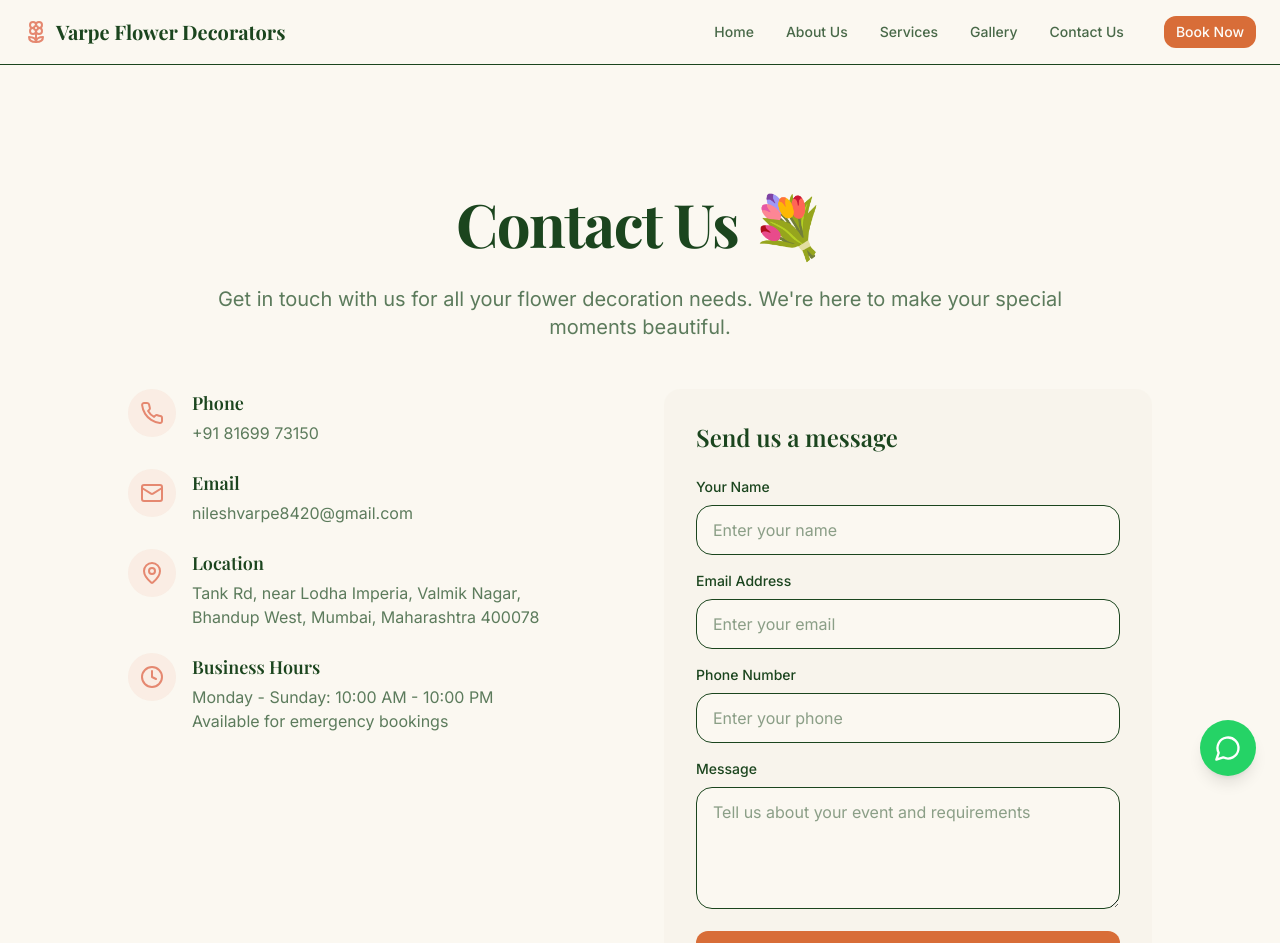
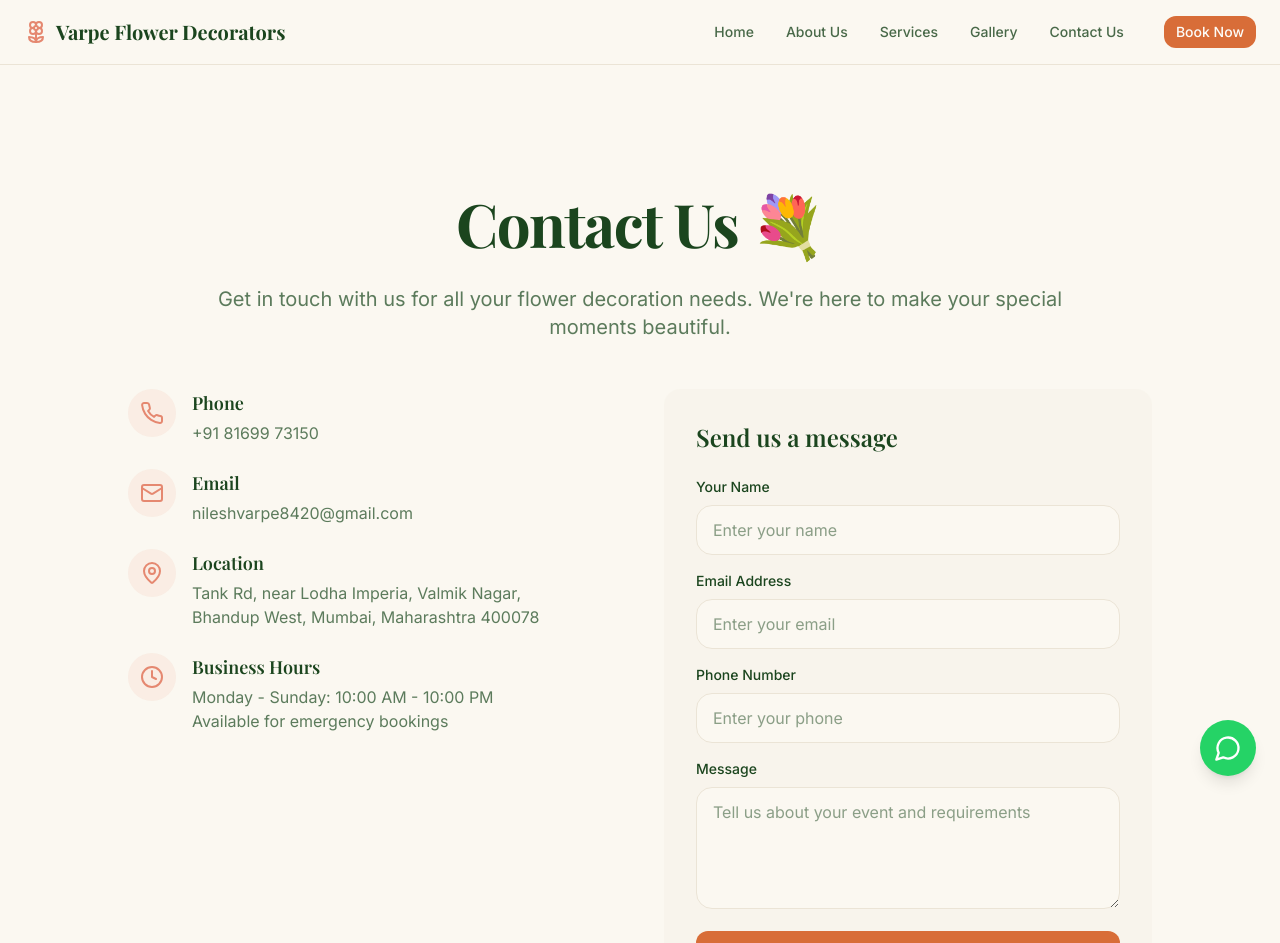
Before and after one commit to ShwetaEchake/v0-varpe-flower-decorators-website, a Next.js app: page /contact in a window 1280 px wide. Shown: the top 943 px of the page. Built offline with nearby package versions, Linux system fonts and the light colour scheme; a web font is replaced by a local one.

Commit message:
revert inline styles in contact, header, services, testimonials
Co-authored-by: Shweta Echake <95959720+ShwetaEchake@users.noreply.github.com>

```diff
--- a/app/contact/page.tsx
+++ b/app/contact/page.tsx
@@ -89,8 +89,7 @@ export default function ContactPage() {
                     <input
                       type="text"
                       id="name"
-                      className="w-full rounded-lg border bg-background px-4 py-3 text-foreground focus:outline-none focus:ring-2 focus:ring-accent"
-                      style={{ borderColor: 'hsl(var(--border))' }}
+                      className="w-full rounded-lg border border-border bg-background px-4 py-3 text-foreground focus:outline-none focus:ring-2 focus:ring-accent"
                       placeholder="Enter your name"
                     />
                   </div>
@@ -102,8 +101,7 @@ export default function ContactPage() {
                     <input
                       type="email"
                       id="email"
-                      className="w-full rounded-lg border bg-background px-4 py-3 text-foreground focus:outline-none focus:ring-2 focus:ring-accent"
-                      style={{ borderColor: 'hsl(var(--border))' }}
+                      className="w-full rounded-lg border border-border bg-background px-4 py-3 text-foreground focus:outline-none focus:ring-2 focus:ring-accent"
                       placeholder="Enter your email"
                     />
                   </div>
@@ -115,8 +113,7 @@ export default function ContactPage() {
                     <input
                       type="tel"
                       id="phone"
-                      className="w-full rounded-lg border bg-background px-4 py-3 text-foreground focus:outline-none focus:ring-2 focus:ring-accent"
-                      style={{ borderColor: 'hsl(var(--border))' }}
+                      className="w-full rounded-lg border border-border bg-background px-4 py-3 text-foreground focus:outline-none focus:ring-2 focus:ring-accent"
                       placeholder="Enter your phone"
                     />
                   </div>
@@ -128,8 +125,7 @@ export default function ContactPage() {
                     <textarea
                       id="message"
                       rows={4}
-                      className="w-full rounded-lg border bg-background px-4 py-3 text-foreground focus:outline-none focus:ring-2 focus:ring-accent"
-                      style={{ borderColor: 'hsl(var(--border))' }}
+                      className="w-full rounded-lg border border-border bg-background px-4 py-3 text-foreground focus:outline-none focus:ring-2 focus:ring-accent"
                       placeholder="Tell us about your event and requirements"
                     ></textarea>
                   </div>
--- a/components/header.tsx
+++ b/components/header.tsx
@@ -10,7 +10,7 @@ export default function Header() {
   const [mobileMenuOpen, setMobileMenuOpen] = useState(false)
 
   return (
-    <header className="sticky top-0 z-50 bg-background/95 backdrop-blur-sm border-b" style={{ borderBottomColor: 'hsl(var(--border))' }}>
+    <header className="sticky top-0 z-50 bg-background/95 backdrop-blur-sm border-b border-border">
       <div className="container mx-auto px-4 md:px-6">
         <div className="flex h-16 items-center justify-between">
           {/* Logo */}
@@ -71,7 +71,7 @@ export default function Header() {
 
         {/* Mobile Navigation */}
         {mobileMenuOpen && (
-          <nav className="md:hidden py-4 border-t" style={{ borderTopColor: 'hsl(var(--border))' }}>
+          <nav className="md:hidden py-4 border-t border-border">
             <div className="flex flex-col gap-4">
               <Link
                 href="/"
--- a/components/services.tsx
+++ b/components/services.tsx
@@ -78,8 +78,7 @@ export default function Services() {
           {services.map((service, index) => (
             <Card
               key={index}
-              className="group overflow-hidden bg-card shadow-sm hover:shadow-xl transition-all duration-300"
-              style={{ borderColor: 'hsl(var(--border) / 0.5)' }}
+              className="group overflow-hidden border-border/50 bg-card shadow-sm hover:shadow-xl transition-all duration-300"
             >
               <CardContent className="p-0">
                 <div className="relative aspect-square overflow-hidden">
--- a/components/testimonials.tsx
+++ b/components/testimonials.tsx
@@ -31,7 +31,7 @@ export default function Testimonials() {
 
         <div className="grid gap-8 md:grid-cols-2 lg:grid-cols-3">
           {testimonials.map((testimonial, index) => (
-            <Card key={index} className="bg-card shadow-sm hover:shadow-lg transition-shadow" style={{ borderColor: 'hsl(var(--border) / 0.5)' }}>
+            <Card key={index} className="border-border/50 bg-card shadow-sm hover:shadow-lg transition-shadow">
               <CardContent className="p-8">
                 <div className="mb-4 flex gap-1">
                   {[...Array(5)].map((_, i) => (
@@ -39,7 +39,7 @@ export default function Testimonials() {
                   ))}
                 </div>
                 <p className="mb-6 text-muted-foreground leading-relaxed text-pretty">{testimonial.text}</p>
-                <div className="border-t pt-4" style={{ borderTopColor: 'hsl(var(--border))' }}>
+                <div className="border-t border-border pt-4">
                   <p className="font-semibold text-foreground">{testimonial.name}</p>
                   <p className="text-sm text-muted-foreground">{testimonial.label}</p>
                 </div>
```
